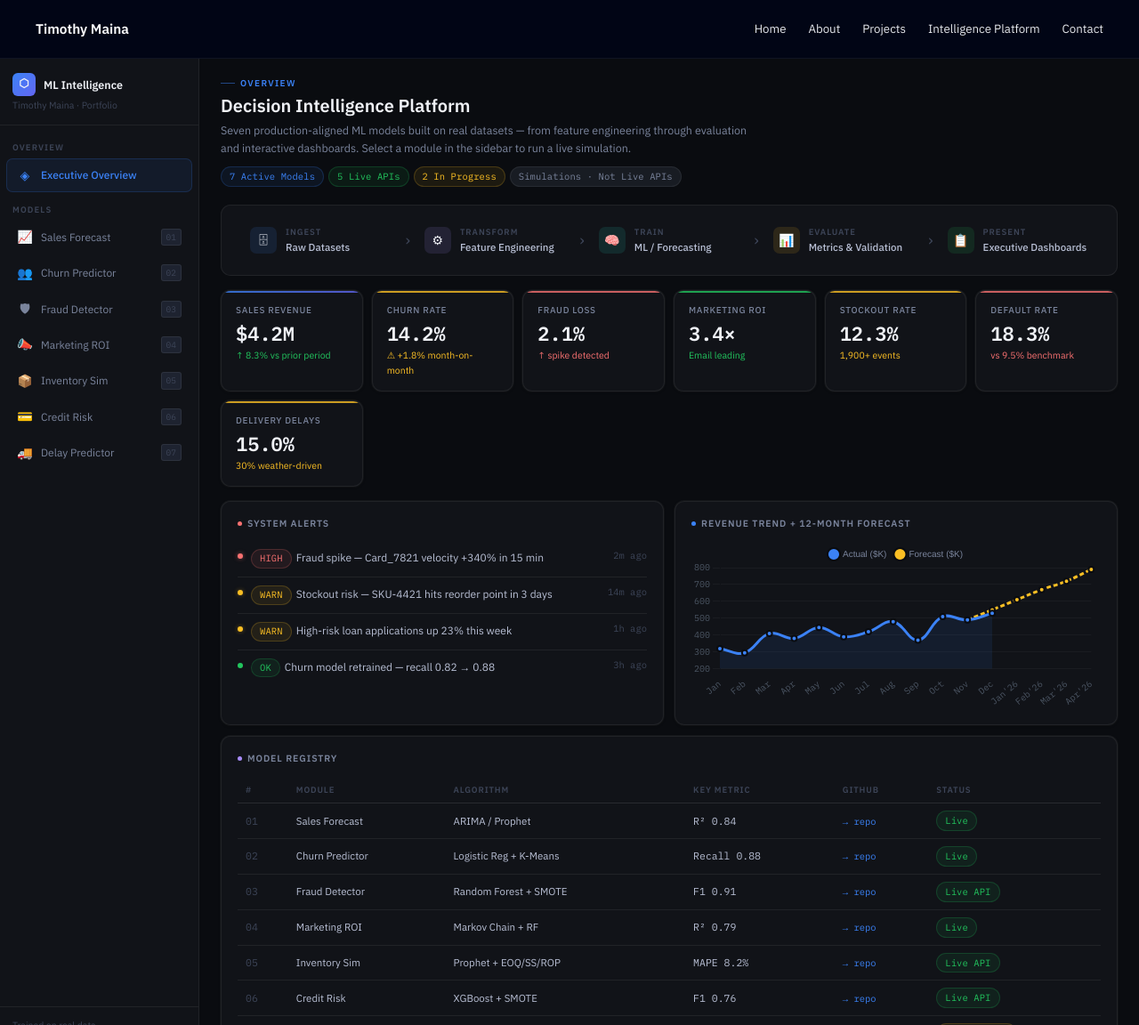
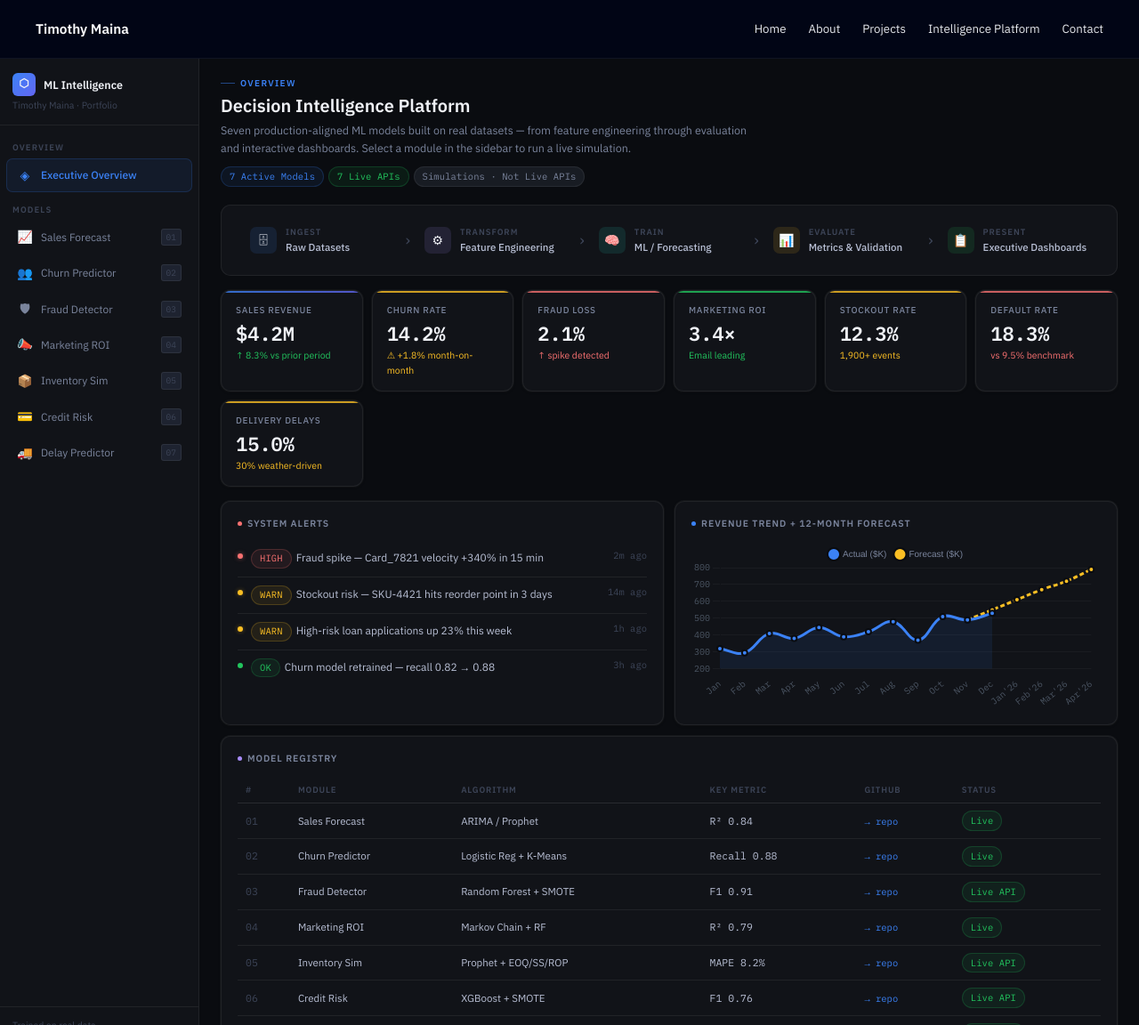
Before and after one commit to timmaina-devhub/timmaina-devhub.github.io, a Jekyll site: the page built from intelligence_platform.html, in a window 1280 px wide. Shown: the whole page at 89% size. Built offline with Jekyll 4.4.1, drawn with Linux system fonts in a browser that asks for light colours; part of the change alters nothing that is shown.

Commit message:
Update intelligence_platform.html

```diff
--- a/intelligence_platform.html
+++ b/intelligence_platform.html
@@ -426,8 +426,7 @@ select:focus{border-color:var(--blue);box-shadow:0 0 0 3px rgba(59,130,246,0.1)}
         <p class="page-hdr-sub">Seven production-aligned ML models built on real datasets — from feature engineering through evaluation and interactive dashboards. Select a module in the sidebar to run a live simulation.</p>
         <div class="page-hdr-pills">
           <span class="pill pill-blue">7 Active Models</span>
-          <span class="pill pill-green">5 Live APIs</span>
-          <span class="pill pill-amber">2 In Progress</span>
+          <span class="pill pill-green">7 Live APIs</span>
           <span class="pill pill-gray">Simulations · Not Live APIs</span>
         </div>
       </div>
@@ -496,7 +495,7 @@ select:focus{border-color:var(--blue);box-shadow:0 0 0 3px rgba(59,130,246,0.1)}
             <tr><td style="font-family:var(--mono);color:var(--text3)">04</td><td>Marketing ROI</td><td>Markov Chain + RF</td><td style="font-family:var(--mono)">R² 0.79</td><td><a href="https://github.com/timmaina-devhub/Multi-Channel-Marketing-Attribution-ROI-Optimization" target="_blank" style="color:var(--blue);text-decoration:none;font-family:var(--mono);font-size:10.5px">→ repo</a></td><td><span class="pill pill-green">Live</span></td></tr>
             <tr><td style="font-family:var(--mono);color:var(--text3)">05</td><td>Inventory Sim</td><td>Prophet + EOQ/SS/ROP</td><td style="font-family:var(--mono)">MAPE 8.2%</td><td><a href="https://github.com/timmaina-devhub/Supply-Chain-Analytics-Inventory-Optimization" target="_blank" style="color:var(--blue);text-decoration:none;font-family:var(--mono);font-size:10.5px">→ repo</a></td><td><span class="pill pill-green">Live API</span></td></tr>
             <tr><td style="font-family:var(--mono);color:var(--text3)">06</td><td>Credit Risk</td><td>XGBoost + SMOTE</td><td style="font-family:var(--mono)">F1 0.76</td><td><a href="https://github.com/timmaina-devhub/Customer-Credit-Risk-Assessment-Model" target="_blank" style="color:var(--blue);text-decoration:none;font-family:var(--mono);font-size:10.5px">→ repo</a></td><td><span class="pill pill-green">Live API</span></td></tr>
-            <tr><td style="font-family:var(--mono);color:var(--text3)">07</td><td>Delay Predictor</td><td>Random Forest Regressor</td><td style="font-family:var(--mono)">R² 0.70</td><td><a href="https://github.com/timmaina-devhub/Delivery-Downtime-Prediction-Route-Optimization" target="_blank" style="color:var(--blue);text-decoration:none;font-family:var(--mono);font-size:10.5px">→ repo</a></td><td><span class="pill pill-amber">In Progress</span></td></tr>
+            <tr><td style="font-family:var(--mono);color:var(--text3)">07</td><td>Delay Predictor</td><td>Random Forest Regressor</td><td style="font-family:var(--mono)">R² 0.70</td><td><a href="https://github.com/timmaina-devhub/Delivery-Downtime-Prediction-Route-Optimization" target="_blank" style="color:var(--blue);text-decoration:none;font-family:var(--mono);font-size:10.5px">→ repo</a></td><td><span class="pill pill-green">Live API</span></td></tr>
           </tbody>
         </table>
       </div>
@@ -853,22 +852,39 @@ select:focus{border-color:var(--blue);box-shadow:0 0 0 3px rgba(59,130,246,0.1)}
         <p class="page-hdr-sub">Traffic congestion and weather risk were proxied from GPS speed patterns and historical delay data — no external APIs needed. Several early feature candidates had to be removed because they were effectively restatements of the target variable. Final R² of 0.70 after removing leaky features that had inflated it to ~0.99.</p>
         <div class="page-hdr-pills">
           <span class="pill pill-blue">Random Forest Regressor</span><span class="pill pill-blue">Feature Engineering</span>
-          <span class="pill pill-amber">In Progress · R² 0.70</span>
+          <span class="pill pill-green">✓ Live API</span>
+          <span class="pill pill-amber">R² 0.70</span>
         </div>
       </div>
       <div class="grid-2 fade-in">
         <div class="card">
           <div class="card-title"><div class="dot" style="background:var(--green)"></div>Shipment Parameters — Adjust &amp; Predict</div>
+
+          <!-- API field: route_distance_km -->
           <div class="form-group"><label>Route distance (km) <span class="val" id="lg-dist-v">250</span></label><input type="range" min="10" max="2000" value="250" id="lg-dist" oninput="document.getElementById('lg-dist-v').textContent=this.value"></div>
-          <div class="form-group"><label>Historical delay rate (%) <span class="val" id="lg-hdr-v">15</span></label><input type="range" min="0" max="80" value="15" id="lg-hdr" oninput="document.getElementById('lg-hdr-v').textContent=this.value"></div>
+          <!-- API field: speed_kmh -->
+          <div class="form-group"><label>Average speed (km/h) <span class="val" id="lg-speed-v">60</span></label><input type="range" min="5" max="140" value="60" id="lg-speed" oninput="document.getElementById('lg-speed-v').textContent=this.value"></div>
+          <!-- API field: package_weight_kg -->
+          <div class="form-group"><label>Package weight (kg) <span class="val" id="lg-weight-v">12</span></label><input type="range" min="1" max="500" value="12" id="lg-weight" oninput="document.getElementById('lg-weight-v').textContent=this.value"></div>
+          <!-- API field: drivers_performance_score -->
+          <div class="form-group"><label>Driver performance score (1–10) <span class="val" id="lg-driver-v">7</span></label><input type="range" min="1" max="10" value="7" id="lg-driver" oninput="document.getElementById('lg-driver-v').textContent=this.value"></div>
+          <!-- API field: vehicle_type -->
+          <div class="form-group"><label>Vehicle type <span class="val" id="lg-vtype-v">van</span></label><select id="lg-vtype" onchange="document.getElementById('lg-vtype-v').textContent=this.value"><option value="van">van</option><option value="truck">truck</option><option value="motorcycle">motorcycle</option><option value="pickup">pickup</option></select></div>
+
+          <!-- Decoy fields (not sent to API) -->
           <div class="form-group"><label>Weather risk score (1–10) <span class="val" id="lg-wx-v">3</span></label><input type="range" min="1" max="10" value="3" id="lg-wx" oninput="document.getElementById('lg-wx-v').textContent=this.value"></div>
           <div class="form-group"><label>Traffic congestion (1–5) <span class="val" id="lg-traf-v">2</span></label><input type="range" min="1" max="5" value="2" id="lg-traf" oninput="document.getElementById('lg-traf-v').textContent=this.value"></div>
-          <div class="form-group"><label>Carrier <span class="val" id="lg-car-v">FastShip</span></label><select id="lg-carrier" onchange="document.getElementById('lg-car-v').textContent=this.value"><option>FastShip</option><option>SecureLog</option><option>EcoRoute</option></select></div>
-          <button class="run-btn" id="btn-logistics" onclick="runPred('logistics')">▶ Predict Delay Risk</button>
+          <div class="form-group"><label>Historical delay rate (%) <span class="val" id="lg-hdr-v">15</span></label><input type="range" min="0" max="80" value="15" id="lg-hdr" oninput="document.getElementById('lg-hdr-v').textContent=this.value"></div>
+
+          <button class="run-btn" id="btn-logistics" onclick="runPred('logistics')">▶ Predict Delay</button>
           <div id="logistics-result" class="result-box">
-            <div class="result-lbl">Delay Probability</div>
+            <div class="result-lbl">Predicted Delay</div>
             <div class="result-num" id="lg-prob">—</div>
-            <div class="result-pills"><span class="pill" id="lg-window-pill"></span><span class="pill" id="lg-route-pill"></span></div>
+            <div class="result-pills">
+              <span class="pill" id="lg-window-pill"></span>
+              <span class="pill" id="lg-route-pill"></span>
+              <span class="pill" id="lg-api-pill" style="display:none"></span>
+            </div>
             <div class="result-note" id="lg-insight"></div>
           </div>
         </div>
@@ -991,6 +1007,7 @@ async function runPred(mod){
   if(mod==='fraud'){await predFraud();return;}
   if(mod==='credit'){await predCredit();return;}
   if(mod==='supply'){await predSupply();return;}
+  if(mod==='logistics'){await predLogistics();return;}
   const btn=document.getElementById('btn-'+mod);
   const orig=btn.innerHTML;
   btn.innerHTML='⟳ Running model...';btn.disabled=true;btn.classList.add('loading');
@@ -1302,22 +1319,100 @@ async function predCredit(){
   show('credit-result');
 }
 
-// ── LOGISTICS ──
-function predLogistics(){
-  const dist=+document.getElementById('lg-dist').value;
-  const hdr=+document.getElementById('lg-hdr').value;
-  const wx=+document.getElementById('lg-wx').value;
-  const traf=+document.getElementById('lg-traf').value;
-  let p=Math.min(95,Math.round((hdr/80)*33+(dist/2000)*27+(wx/10)*22+(traf/5)*18));
+// ── LOGISTICS (live API) ──
+async function predLogistics(){
+  const btn=document.getElementById('btn-logistics');
+  const orig=btn.innerHTML;
+  btn.innerHTML='⟳ Calling live model...';btn.disabled=true;btn.classList.add('loading');
+
+  // API fields (exact names from DelayRequest schema)
+  const speed_kmh                = +document.getElementById('lg-speed').value;
+  const package_weight_kg        = +document.getElementById('lg-weight').value;
+  const drivers_performance_score= +document.getElementById('lg-driver').value;
+  const route_distance_km        = +document.getElementById('lg-dist').value;
+  const vehicle_type             = document.getElementById('lg-vtype').value;
+  // time fields auto-populated from current timestamp
+  const now             = new Date();
+  const dispatch_hour   = now.getHours();
+  const month           = now.getMonth()+1;   // 1–12
+  const dispatch_day_week = now.getDay();     // 0 (Sun) – 6 (Sat)
+
+  // Decoy fields (never sent to API — display enrichment only)
+  const wx   = +document.getElementById('lg-wx').value;
+  const traf = +document.getElementById('lg-traf').value;
+  const hdr  = +document.getElementById('lg-hdr').value;
+
+  let delay_mins=null, apiOk=false;
+
+  try{
+    const res=await fetch('https://timmaina-devhub-logistics-delay-api.hf.space/predict_delay',{
+      method:'POST',
+      headers:{'Content-Type':'application/json'},
+      body:JSON.stringify({speed_kmh,package_weight_kg,drivers_performance_score,route_distance_km,dispatch_hour,month,dispatch_day_week,vehicle_type})
+    });
+    if(!res.ok) throw new Error('HTTP '+res.status);
+    const data=await res.json();
+    delay_mins=data.delay_mins;
+    apiOk=true;
+  }catch(e){
+    // Graceful fallback using decoy signals + real inputs
+    const speedFactor   = Math.max(0,(100-speed_kmh)/100);
+    const weightFactor  = Math.min(1,package_weight_kg/500);
+    const driverFactor  = (10-drivers_performance_score)/10;
+    const distFactor    = route_distance_km/2000;
+    const wxFactor      = (wx-1)/9;
+    const trafFactor    = (traf-1)/4;
+    const raw = speedFactor*20+weightFactor*15+driverFactor*35+distFactor*40+wxFactor*25+trafFactor*20+(hdr/80)*15;
+    delay_mins=Math.max(0,Math.round(raw));
+  }
+
+  btn.innerHTML=orig;btn.disabled=false;btn.classList.remove('loading');
+
+  // Display: show minutes, and convert to h:mm for longer delays
   const el=document.getElementById('lg-prob');
-  el.textContent=p+'%';
-  el.style.color=p>50?'var(--red)':p>30?'var(--amber)':'var(--green)';
-  const delay=p>50?'3–5 hours':p>30?'1–2 hours':'under 1 hour';
+  let displayLabel;
+  if(delay_mins<60){
+    displayLabel=delay_mins+'m';
+  } else {
+    const h=Math.floor(delay_mins/60);
+    const m=delay_mins%60;
+    displayLabel=h+'h '+(m>0?m+'m':'');
+  }
+  el.textContent=displayLabel;
+  el.style.color=delay_mins>60?'var(--red)':delay_mins>20?'var(--amber)':'var(--green)';
+
+  // Window pill
   const wp=document.getElementById('lg-window-pill');
-  wp.textContent='Estimated delay: '+delay;wp.className='pill '+(p>50?'pill-red':p>30?'pill-amber':'pill-green');
+  let severityLabel, severityClass;
+  if(delay_mins===0){severityLabel='On time';severityClass='pill-green';}
+  else if(delay_mins<=20){severityLabel='Minor delay: '+delay_mins+' min';severityClass='pill-green';}
+  else if(delay_mins<=60){severityLabel='Moderate delay: '+delay_mins+' min';severityClass='pill-amber';}
+  else{severityLabel='Significant delay: '+Math.floor(delay_mins/60)+'h '+delay_mins%60+'m';severityClass='pill-red';}
+  wp.textContent=severityLabel;wp.className='pill '+severityClass;
+
+  // Route pill — driven by decoy traffic + real driver score
   const rp=document.getElementById('lg-route-pill');
-  rp.textContent=traf>3?'Alternate route recommended':'Primary route clear';rp.className='pill '+(traf>3?'pill-amber':'pill-green');
-  document.getElementById('lg-insight').innerHTML=`<strong>Random Forest:</strong> Carrier historical delay rate ${hdr}% (33% weight) + route distance ${dist}km (27% weight) + weather score ${wx}/10 (22% weight). ${wx>7?'Severe weather detected — significant delay risk.':traf>3?'High traffic congestion detected.':'Conditions are acceptable for this route.'}`;
+  if(traf>3){rp.textContent='Alternate route recommended';rp.className='pill pill-amber';}
+  else if(drivers_performance_score<4){rp.textContent='Driver review recommended';rp.className='pill pill-amber';}
+  else{rp.textContent='Primary route clear';rp.className='pill pill-green';}
+
+  // API pill
+  const apiPill=document.getElementById('lg-api-pill');
+  apiPill.style.display='inline-flex';
+  apiPill.textContent=apiOk?'✓ Live API':'⚠ Fallback mode';
+  apiPill.className='pill '+(apiOk?'pill-blue':'pill-amber');
+
+  // Insight note
+  const dayNames=['Sun','Mon','Tue','Wed','Thu','Fri','Sat'];
+  const actionText=delay_mins>60?'Notify recipient and consider route optimisation.':delay_mins>20?'Monitor shipment — minor re-routing may help.':'Shipment on track — no action needed.';
+  document.getElementById('lg-insight').innerHTML=
+    `<strong>Random Forest verdict:</strong> Predicted delay <strong style="color:${delay_mins>60?'var(--red)':delay_mins>20?'var(--amber)':'var(--green)'}">${delay_mins} minutes</strong>. `+
+    `${vehicle_type.charAt(0).toUpperCase()+vehicle_type.slice(1)} · ${route_distance_km} km · ${speed_kmh} km/h · ${package_weight_kg} kg · `+
+    `Driver score ${drivers_performance_score}/10. Dispatched ${dayNames[dispatch_day_week]} at ${String(dispatch_hour).padStart(2,'0')}:00 (month ${month}). `+
+    `${wx>7?'Severe weather detected.':traf>3?'High congestion on primary route.':'Conditions nominal.'} `+
+    `${actionText} `+
+    (apiOk?'Prediction served from live HuggingFace endpoint.':'<em>Note: API unreachable — local fallback active.</em>');
+
   show('logistics-result');
 }
 </script>
```
